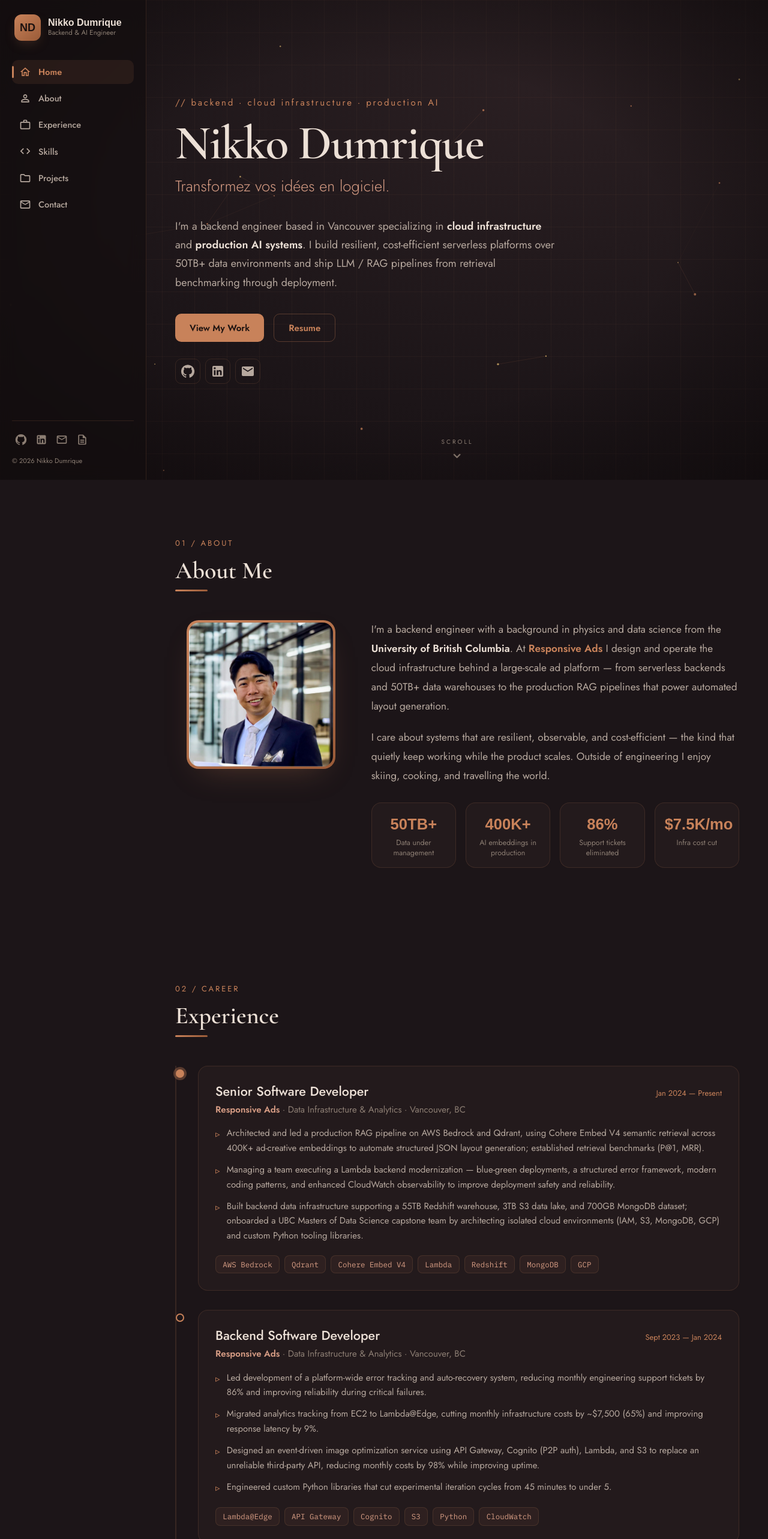
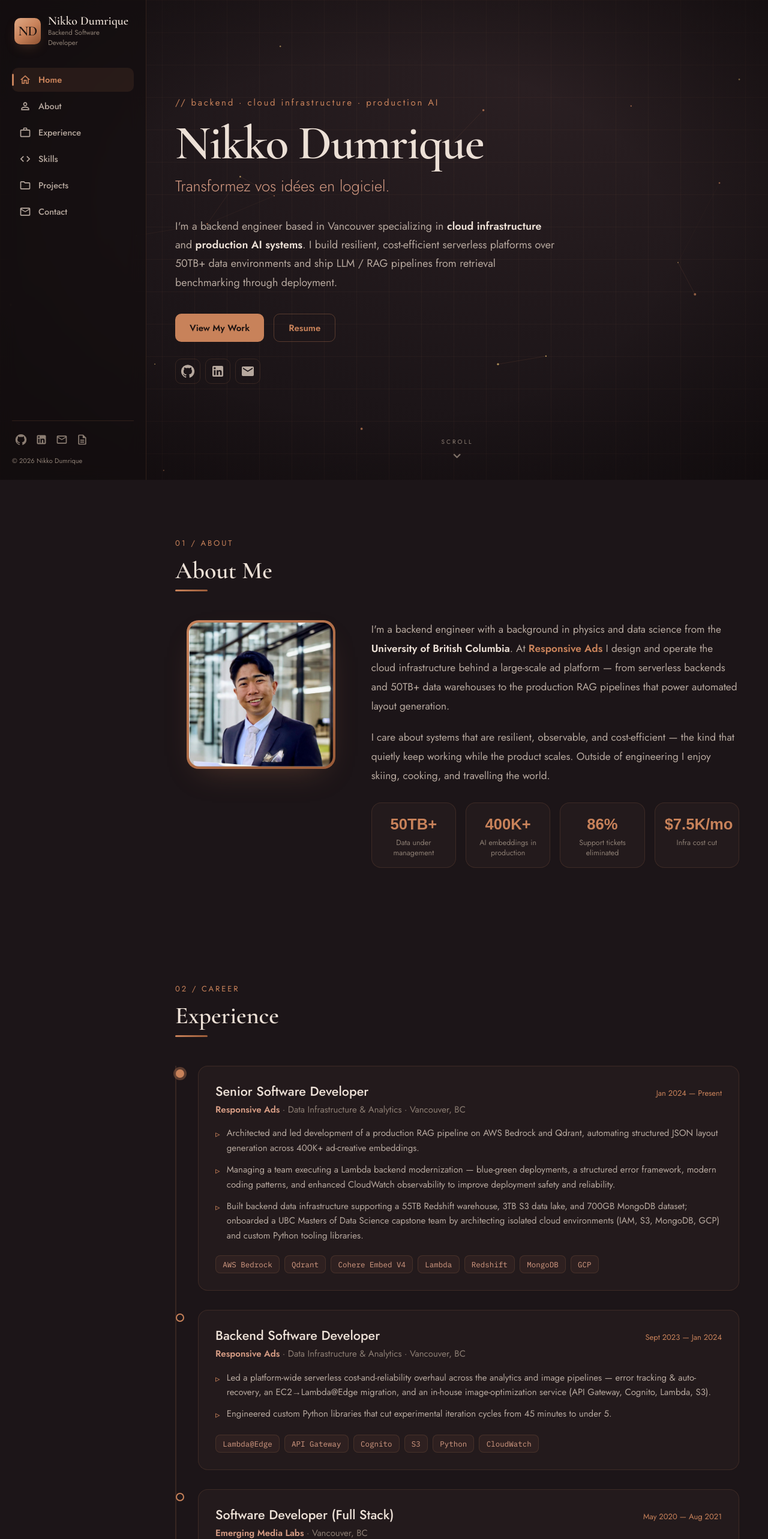
Before and after one commit to nkoda/nkoda.github.io, a React (Create React App) app: page / in a window 1280 px wide. Shown: the top 2566 px of the page at 60% size. Built offline with nearby package versions, Linux system fonts and the light colour scheme.

Commit message:
Add case studies + Vietnamese tagline, serif monogram in header, retitle to Backend Software Developer

```diff
--- a/public/index.html
+++ b/public/index.html
@@ -22,7 +22,7 @@
     <meta name="author" content="Nikko Dumrique" />
 
     <!-- Open Graph -->
-    <meta property="og:title" content="Nikko Dumrique — Backend & AI Systems Engineer" />
+    <meta property="og:title" content="Nikko Dumrique — Backend Software Developer" />
     <meta property="og:description" content="Backend engineer specializing in cloud infrastructure and production AI systems." />
     <meta property="og:type" content="website" />
     <meta property="og:url" content="https://nkoda.github.io/" />
@@ -38,7 +38,7 @@
       rel="stylesheet"
     />
 
-    <title>Nikko Dumrique — Backend & AI Systems Engineer</title>
+    <title>Nikko Dumrique — Backend Software Developer</title>
   </head>
   <body>
     <noscript>You need to enable JavaScript to run this app.</noscript>
--- a/src/App.js
+++ b/src/App.js
@@ -11,6 +11,7 @@ import { useTheme } from '@mui/material/styles';
 import useMediaQuery from '@mui/material/useMediaQuery';
 
 import DataLinesBackground from './components/background/data-lines-background';
+import Monogram from './components/ui/monogram';
 import SideBar, { navItems } from './components/side-bar/side-bar.component';
 import HomeSection from './components/main-sections/home.main-section';
 import AboutSection from './components/main-sections/about.main-section';
@@ -77,11 +78,14 @@ function App() {
           >
             <MenuIcon />
           </IconButton>
+          <Monogram size={32} />
           <Typography
             sx={{
-              fontFamily: "'Space Grotesk', sans-serif",
+              fontFamily: "'Cormorant Garamond', Georgia, serif",
               fontWeight: 600,
+              fontSize: 20,
               color: palette.textPrimary,
+              ml: 1.25,
             }}
           >
             Nikko Dumrique
--- a/src/components/main-sections/home.main-section.jsx
+++ b/src/components/main-sections/home.main-section.jsx
@@ -16,6 +16,7 @@ const taglines = [
   '将您的想法制作成软件。', // Mandarin
   'あなたのアイデアをソフトウェアに。', // Japanese
   'Gawing software ang iyong ideya.', // Tagalog
+  'Biến ý tưởng của bạn thành phần mềm.', // Vietnamese
 ];
 
 const HomeSection = ({ onNavigate }) => {
--- a/src/components/side-bar/side-bar.component.jsx
+++ b/src/components/side-bar/side-bar.component.jsx
@@ -15,6 +15,7 @@ import GitHubIcon from '@mui/icons-material/GitHub';
 import DescriptionOutlinedIcon from '@mui/icons-material/DescriptionOutlined';
 import { palette } from '../../theme';
 import { RESUME_URL } from '../../data';
+import Monogram from '../ui/monogram';
 
 export const navItems = [
   { id: 'home', label: 'Home', icon: <HomeOutlinedIcon fontSize="small" /> },
@@ -43,38 +44,21 @@ const SideBar = ({ onNavigate, active }) => {
     >
       {/* Logo / identity */}
       <Box sx={{ display: 'flex', alignItems: 'center', gap: 1.5, mb: 4, px: 0.5 }}>
-        <Box
-          sx={{
-            width: 44,
-            height: 44,
-            borderRadius: '12px',
-            display: 'flex',
-            alignItems: 'center',
-            justifyContent: 'center',
-            fontFamily: "'Space Grotesk', sans-serif",
-            fontWeight: 700,
-            fontSize: 18,
-            color: palette.accentContrast,
-            background: `linear-gradient(140deg, ${palette.accent}, ${palette.accentDeep})`,
-            boxShadow: `0 8px 22px -8px ${palette.accentGlow}`,
-          }}
-        >
-          ND
-        </Box>
+        <Monogram size={44} />
         <Box>
           <Typography
             sx={{
-              fontFamily: "'Space Grotesk', sans-serif",
+              fontFamily: "'Cormorant Garamond', Georgia, serif",
               fontWeight: 600,
               color: palette.textPrimary,
-              fontSize: 16,
+              fontSize: 20,
               lineHeight: 1.1,
             }}
           >
             Nikko Dumrique
           </Typography>
           <Typography sx={{ color: palette.textMuted, fontSize: 11.5 }}>
-            Backend &amp; AI Engineer
+            Backend Software Developer
           </Typography>
         </Box>
       </Box>
--- /dev/null
+++ b/src/components/ui/monogram.jsx
@@ -0,0 +1,32 @@
+import React from 'react';
+import Box from '@mui/material/Box';
+import { palette } from '../../theme';
+
+// Serif "ND" monogram tile — matches the favicon (concept 01). Reused in the
+// sidebar and the mobile top bar so the brand mark is consistent everywhere.
+const Monogram = ({ size = 44 }) => (
+  <Box
+    aria-label="Nikko Dumrique"
+    sx={{
+      width: size,
+      height: size,
+      flexShrink: 0,
+      borderRadius: `${size * 0.23}px`,
+      display: 'flex',
+      alignItems: 'center',
+      justifyContent: 'center',
+      fontFamily: "'Cormorant Garamond', Georgia, serif",
+      fontWeight: 600,
+      fontSize: size * 0.52,
+      lineHeight: 1,
+      letterSpacing: '-0.04em',
+      color: palette.accentContrast,
+      background: `linear-gradient(140deg, #E0A985 0%, ${palette.accent} 50%, #8E5232 100%)`,
+      boxShadow: `0 8px 22px -8px ${palette.accentGlow}`,
+    }}
+  >
+    ND
+  </Box>
+);
+
+export default Monogram;
--- a/src/data.js
+++ b/src/data.js
@@ -20,7 +20,7 @@ export const experience = [
     period: 'Jan 2024 — Present',
     current: true,
     points: [
-      'Architected and led a production RAG pipeline on AWS Bedrock and Qdrant, using Cohere Embed V4 semantic retrieval across 400K+ ad-creative embeddings to automate structured JSON layout generation; established retrieval benchmarks (P@1, MRR).',
+      'Architected and led development of a production RAG pipeline on AWS Bedrock and Qdrant, automating structured JSON layout generation across 400K+ ad-creative embeddings.',
       'Managing a team executing a Lambda backend modernization — blue-green deployments, a structured error framework, modern coding patterns, and enhanced CloudWatch observability to improve deployment safety and reliability.',
       'Built backend data infrastructure supporting a 55TB Redshift warehouse, 3TB S3 data lake, and 700GB MongoDB dataset; onboarded a UBC Masters of Data Science capstone team by architecting isolated cloud environments (IAM, S3, MongoDB, GCP) and custom Python tooling libraries.',
     ],
@@ -33,9 +33,7 @@ export const experience = [
     location: 'Vancouver, BC',
     period: 'Sept 2023 — Jan 2024',
     points: [
-      'Led development of a platform-wide error tracking and auto-recovery system, reducing monthly engineering support tickets by 86% and improving reliability during critical failures.',
-      'Migrated analytics tracking from EC2 to Lambda@Edge, cutting monthly infrastructure costs by ~$7,500 (65%) and improving response latency by 9%.',
-      'Designed an event-driven image optimization service using API Gateway, Cognito (P2P auth), Lambda, and S3 to replace an unreliable third-party API, reducing monthly costs by 98% while improving uptime.',
+      'Led a platform-wide serverless cost-and-reliability overhaul across the analytics and image pipelines — error tracking & auto-recovery, an EC2→Lambda@Edge migration, and an in-house image-optimization service (API Gateway, Cognito, Lambda, S3).',
       'Engineered custom Python libraries that cut experimental iteration cycles from 45 minutes to under 5.',
     ],
     tech: ['Lambda@Edge', 'API Gateway', 'Cognito', 'S3', 'Python', 'CloudWatch'],
@@ -51,6 +49,33 @@ export const experience = [
       'Designed a SQL database and accompanying Python scripts for OLTP workloads, improving first-byte latency by 33%.',
     ],
     tech: ['Python', 'SQL', 'ETL', 'JavaScript', 'C#'],
+  },
+];
+
+// Company work, shown as metric-driven case studies at the top of "Selected Work".
+export const caseStudies = [
+  {
+    company: 'Responsive Ads',
+    title: 'Production RAG Layout Pipeline',
+    metrics: [
+      { value: '400K+', label: 'creative embeddings' },
+      { value: 'P@1 · MRR', label: 'retrieval benchmarks' },
+    ],
+    blurb:
+      "Architected and led the team's first production RAG pipeline on AWS Bedrock and Qdrant, using Cohere Embed V4 semantic retrieval across 400K+ ad-creative embeddings to automate structured JSON layout generation — and established the retrieval evaluation benchmarks (P@1, MRR) it ships against.",
+    tech: ['AWS Bedrock', 'Qdrant', 'Cohere Embed V4', 'RAG', 'Python'],
+  },
+  {
+    company: 'Responsive Ads',
+    title: 'Serverless Cost & Reliability Overhaul',
+    metrics: [
+      { value: '−86%', label: 'support tickets' },
+      { value: '−$7.5K/mo', label: 'infra cost' },
+      { value: '−98%', label: 'image-service cost' },
+    ],
+    blurb:
+      'Led a platform-wide error tracking and auto-recovery system and re-architected analytics and image services onto serverless (Lambda@Edge, API Gateway, Cognito, S3) — cutting support tickets 86%, infrastructure cost ~$7,500/mo, and image-processing cost 98% while improving uptime and latency.',
+    tech: ['Lambda@Edge', 'API Gateway', 'Cognito', 'S3', 'CloudWatch'],
   },
 ];
 
```
Also changed, not shown: src/components/main-sections/projects.main-section.jsx (+109 -32 lines), public/manifest.json.
